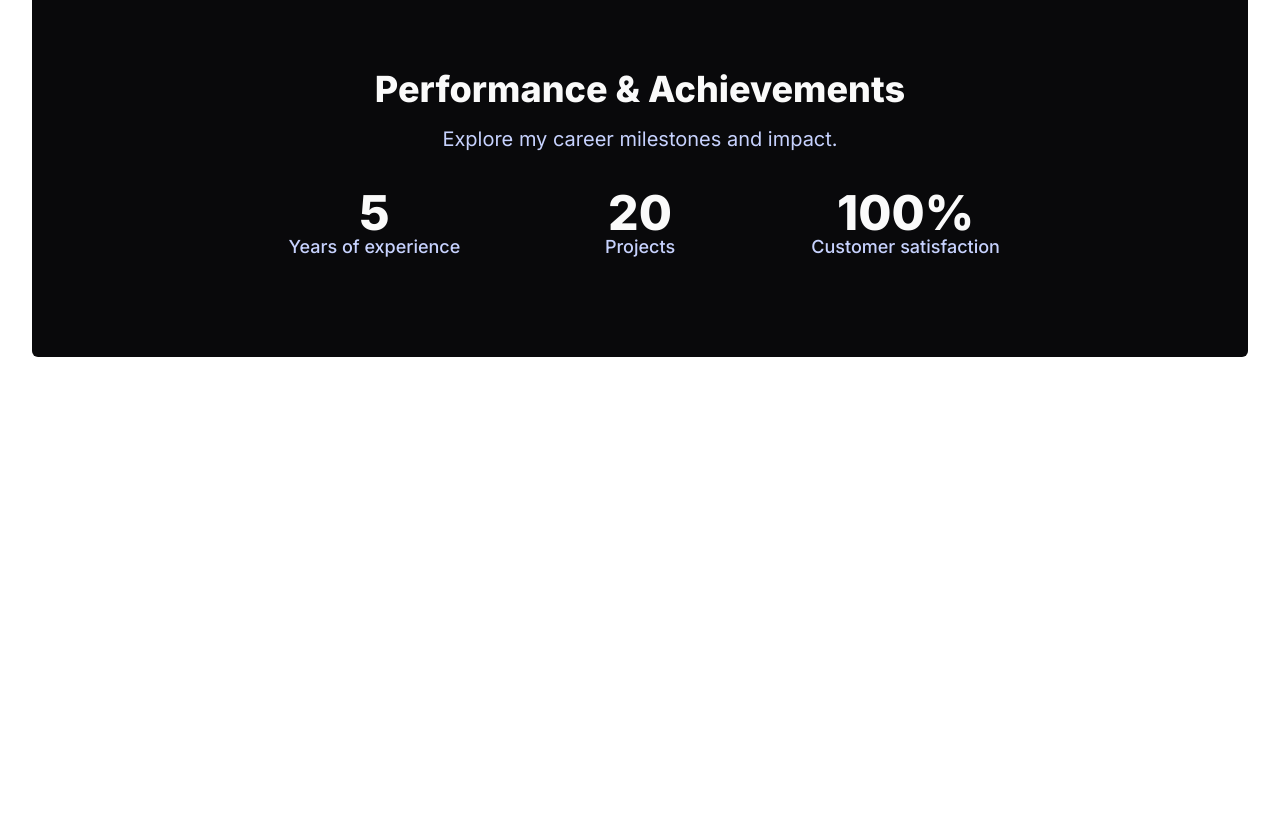
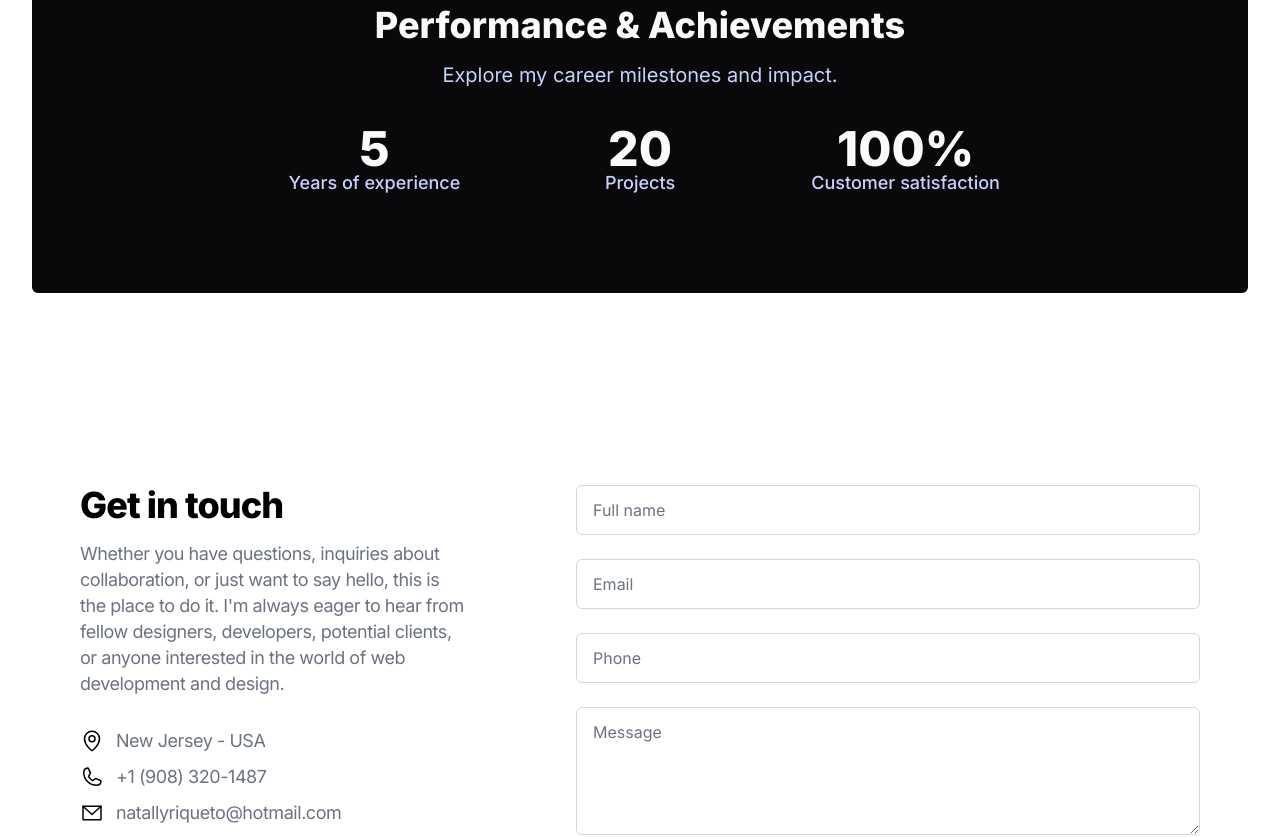
Before and after one commit to natallyriqueto/portfolio, a React (Vite) app: page / in a window 1280 px wide. Shown: the part 1960-2797 px from the top of the page. Before the commit the page ends 2317 px from the top, so only its background shows below. Built offline with nearby package versions, Linux system fonts and the light colour scheme; the HTML template or start-up script is replaced by a standard one.

Commit message:
create contact component

```diff
--- /dev/null
+++ b/src/components/Button/index.tsx
@@ -0,0 +1,15 @@
+
+export interface ButtonProps {
+    buttonText: string;
+}
+
+export function Button({ buttonText }: ButtonProps) {
+    return (
+        <button
+            type="button"
+            className='bg-zinc-950 text-sm text-zinc-50 px-4 py-2 rounded-md hidden tablet:flex'
+        >
+        {buttonText}
+        </button>
+    )
+}
--- /dev/null
+++ b/src/components/Contact/Form.tsx
@@ -0,0 +1,22 @@
+import { Input } from "./Input";
+
+export function Form() {
+    return (
+        <form className="flex flex-col gap-6 w-full">
+            <Input placeholder="Full name" />
+            <Input placeholder="Email" />
+            <Input placeholder="Phone" />
+            <textarea
+                placeholder="Message"
+                className="rounded-md border border-gray-300 placeholder-gray-500 h-32 py-3 px-4"
+            />
+            <button
+                type="button"
+                className='bg-zinc-950 text-sm text-zinc-50 w-[6.5rem] py-3 rounded-md'
+            >
+                Submit
+            </button>
+
+        </form>
+    )
+}
--- /dev/null
+++ b/src/components/Contact/Input.tsx
@@ -0,0 +1,15 @@
+
+export interface InputProps {
+    placeholder: string;
+    type?: string;
+}
+
+export function Input({placeholder, type="text"}: InputProps) {
+    return (
+        <input
+            type={type}
+            placeholder={placeholder}
+            className="placeholder-gray-500 py-3 px-4 rounded-md border border-gray-300"
+        />
+    )
+}
--- /dev/null
+++ b/src/components/Contact/index.tsx
@@ -0,0 +1,31 @@
+import { EnvelopeSimple, MapPin, Phone } from "phosphor-react";
+import { Form } from "./Form";
+
+export function Contact() {
+    return (
+        <div className="flex-wrap py-24 flex gap-4">
+            <div className="laptop:max-w-[30rem] px-12 laptop:py-24">
+                <h2 className="text-4xl font-extrabold -tracking-wide leading-10 mb-4">Get in touch</h2>
+                <p className="text-lg text-gray-500 -tracking-wide leading-[1.625rem] mb-8">Whether you have questions, inquiries about collaboration, or just want to say hello, this is the place to do it. I'm always eager to hear from fellow designers, developers, potential clients, or anyone interested in the world of web development and design.</p>
+                <div className="flex flex-col gap-3">
+                    <div className="flex gap-3">
+                        <MapPin size={24} />
+                        <p className="text-lg text-gray-500 -tracking-wide leading-6">New Jersey - USA</p>
+                    </div>
+                    <div className="flex gap-3">
+                        <Phone size={24} />
+                        <p className="text-lg text-gray-500 -tracking-wide leading-6">+1 (908) 320-1487</p>
+                    </div>
+                    <div className="flex gap-3">
+                        <EnvelopeSimple size={24} />
+                        <p className="text-lg text-gray-500 -tracking-wide leading-6">natallyriqueto@hotmail.com</p>
+                    </div>
+                </div>
+
+            </div>
+            <div className="flex flex-1 px-12 py-24">
+                <Form />
+            </div>
+        </div>
+    )
+}
--- a/src/components/Header/index.tsx
+++ b/src/components/Header/index.tsx
@@ -1,24 +1,21 @@
-import logo from '@/assets/images/logo.png';
+import logo from "@/assets/images/logo.png";
+import { Button } from "../Button";
 
 export function Header() {
     return (
-        <nav className='py-6 border-b border-gray-200'>
-            <div className='max-w-maxW mx-auto px-8 flex items-center justify-between'>
-                <div className='flex items-center gap-xl'>
+        <nav className="py-6 border-b border-gray-200">
+            <div className="max-w-maxW mx-auto px-8 flex items-center justify-between">
+                <div className="flex items-center gap-xl">
                     <a href="#">
                         <img src={logo} alt="logo image" />
                     </a>
-                    <ul className='flex gap-6 text-gray-500'>
+                    <ul className="flex gap-6 text-gray-500">
                         <li>Home</li>
                         <li>About</li>
                         <li>Projects</li>
                     </ul>
                 </div>
-                <button
-                    type="button"
-                    className='bg-zinc-950 text-sm text-zinc-50 px-4 py-2 rounded-md hidden tablet:flex'
-                > Contact me
-                </button>
+                <Button buttonText="Contact me" />
             </div>
         </nav>
     )
--- a/src/components/Hero/index.tsx
+++ b/src/components/Hero/index.tsx
@@ -9,7 +9,7 @@ import figma from '@/assets/images/figma.svg'
 
 export function Hero() {
     return (
-        <div className='flex justify-center py-28 gap-8'>
+        <div className='flex justify-center py-32 gap-8'>
             <div className='w-500'>
                 <img src={avatar} alt="avatar" className='mb-6' />
                 <h1 className='text-6xl font-extrabold mb-6 tracking-tight'>Natally Riqueto</h1>
--- a/src/components/Skills/card.tsx
+++ b/src/components/Skills/card.tsx
@@ -8,7 +8,7 @@ export interface CardProps {
 
 export function Card({icon: Icon, title, description}: CardProps) {
     return (
-        <div className="bg-gray-50 rounded-md flex flex-col items-center px-6 py-8 w-384 text-center relative mt-24">
+        <div className="bg-gray-50 rounded-md flex flex-col items-center px-6 py-8 max-w-96 text-center relative mt-24">
             <div className="shadow-zinc-950 shadow-sm bg-zinc-950 rounded-md w-12 flex justify-center p-2 absolute -top-6">
                 <Icon size={32} color="#ffff" />
             </div>
--- a/src/components/Skills/index.tsx
+++ b/src/components/Skills/index.tsx
@@ -14,7 +14,7 @@ export function Skills() {
             <div className="max-w-screen-sm mx-auto">
                 <h3 className="uppercase font-semibold leading-6 tracking-wide">skills</h3>
                 <h2 className="font-bold -tracking-wide leading-10 text-4xl mt-2 mb-5">Core Frontend Developer Skills</h2>
-                <p className="leading-7	text-xl text-gray-500 mb-24">Discover my proficiency as a Frontend developer.  From crafting intuitive user interfaces and engaging user experiences to translating design concepts into responsive pages.</p>
+                <p className="leading-7	text-xl text-gray-500">Discover my proficiency as a Frontend developer.  From crafting intuitive user interfaces and engaging user experiences to translating design concepts into responsive pages.</p>
             </div>
             <div className="flex justify-center gap-8 flex-wrap rounded-md">
                 <Card icon={PaintBrush} title="UI/UX" description="Ability to create visually pleasing and user-centric designs that enhance the overall user experience."/>
--- /dev/null
+++ b/src/components/Stats/Achievements.tsx
@@ -0,0 +1,14 @@
+
+export interface AchievementsProps {
+    title: string;
+    description: string;
+}
+
+export function Achievements({ title, description }: AchievementsProps) {
+    return (
+        <div className="w-235">
+            <p className="text-zinc-50 font-extrabold text-5xl leading-10">{title}</p>
+            <p className="text-indigo-200 font-medium text-lg">{description}</p>
+        </div>
+    )
+}
--- a/src/components/Stats/index.tsx
+++ b/src/components/Stats/index.tsx
@@ -1,3 +1,5 @@
+import { Achievements } from "./Achievements";
+
 
 
 export function Stats() {
@@ -6,18 +8,9 @@ export function Stats() {
             <h2 className="font-extrabold text-4xl leading-10 text-zinc-50 mb-4">Performance & Achievements</h2>
             <h3 className="leading-7 text-xl text-indigo-200 mb-10">Explore my career milestones and impact.</h3>
             <div className="flex justify-center items-center flex-col gap-8 laptop:flex-row">
-                <div className="w-235">
-                    <p className="text-zinc-50 font-extrabold text-5xl leading-10">5</p>
-                    <p className="text-indigo-200 font-medium text-lg">Years of experience</p>
-                </div>
-                <div className="w-235">
-                    <p className="text-zinc-50 font-extrabold text-5xl leading-10">20</p>
-                    <p className="text-indigo-200 font-medium text-lg">Projects</p>
-                </div>
-                <div className="w-235">
-                    <p className="text-zinc-50 font-extrabold text-5xl leading-10">100%</p>
-                    <p className="text-indigo-200 font-medium text-lg">Customer satisfaction</p>
-                </div>
+                <Achievements title="5" description="Years of experience" />
+                <Achievements title="20" description="Projects" />
+                <Achievements title="100%" description="Customer satisfaction" />
             </div>
         </div>
     )
--- a/src/pages/Home/index.tsx
+++ b/src/pages/Home/index.tsx
@@ -1,3 +1,4 @@
+import { Contact } from "@/components/Contact";
 import { Hero } from "@/components/Hero";
 import { Skills } from "@/components/Skills";
 import { Stats } from "@/components/Stats";
@@ -8,6 +9,7 @@ import { Stats } from "@/components/Stats";
             <Hero />
             <Skills />
             <Stats />
+            <Contact />
         </main>
     )
  }
--- a/tailwind.config.js
+++ b/tailwind.config.js
@@ -14,7 +14,6 @@ export default {
         235: '14.6rem',
         500: '31.25rem',
         762: '47.6rem',
-        384: '24rem',
       },
       height: {
         xs: '2px',
```
